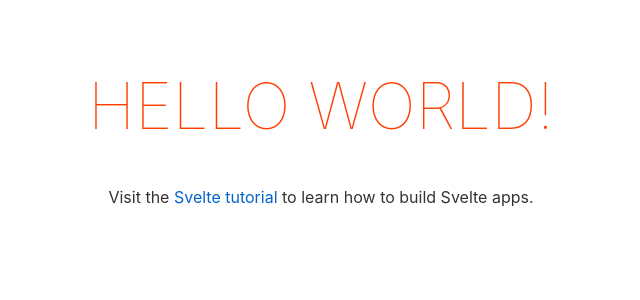
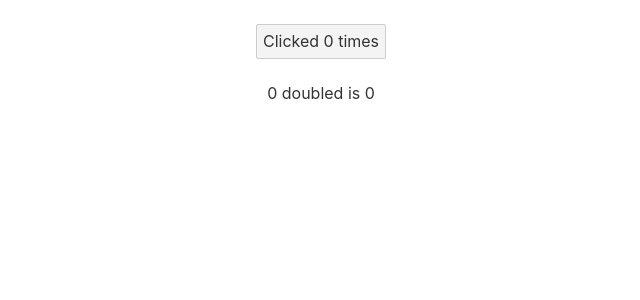
Before and after one commit to schneidersteve/svelteui, a Svelte app: page / in a window 1280 px wide. Shown: the top 300 px of the page, without its empty margins (319-959 px from the left). Built offline with nearby package versions, Linux system fonts and the light colour scheme.

Commit message:
Refactor base

```diff
--- a/src/App.svelte
+++ b/src/App.svelte
@@ -1,10 +1,17 @@
 <script lang="ts">
-	export let name: string;
+import ButtonDemo from "./showcase/button/ButtonDemo.svelte";
+
+let currCount: number = 0;
+let currDoubled: number = 0;
+
+$: if (currCount >= 3) {
+		alert(`count is dangerously high!`);
+	}
 </script>
 
 <main>
-	<h1>Hello {name}!</h1>
-	<p>Visit the <a href="https://svelte.dev/tutorial">Svelte tutorial</a> to learn how to build Svelte apps.</p>
+	<ButtonDemo bind:count={currCount} bind:doubled={currDoubled}></ButtonDemo>
+	<p>{currCount} doubled is {currDoubled}</p>
 </main>
 
 <style>
@@ -14,17 +21,4 @@
 		max-width: 240px;
 		margin: 0 auto;
 	}
-
-	h1 {
-		color: #ff3e00;
-		text-transform: uppercase;
-		font-size: 4em;
-		font-weight: 100;
-	}
-
-	@media (min-width: 640px) {
-		main {
-			max-width: none;
-		}
-	}
 </style>
--- a/src/main.ts
+++ b/src/main.ts
@@ -1,10 +1,7 @@
 import App from './App.svelte';
 
 const app = new App({
-	target: document.body,
-	props: {
-		name: 'world'
-	}
+	target: document.body
 });
 
 export default app;
```
Also changed, not shown: package.json (+9 -8 lines), 2 other files (tests, documents, lock files or other folders).
